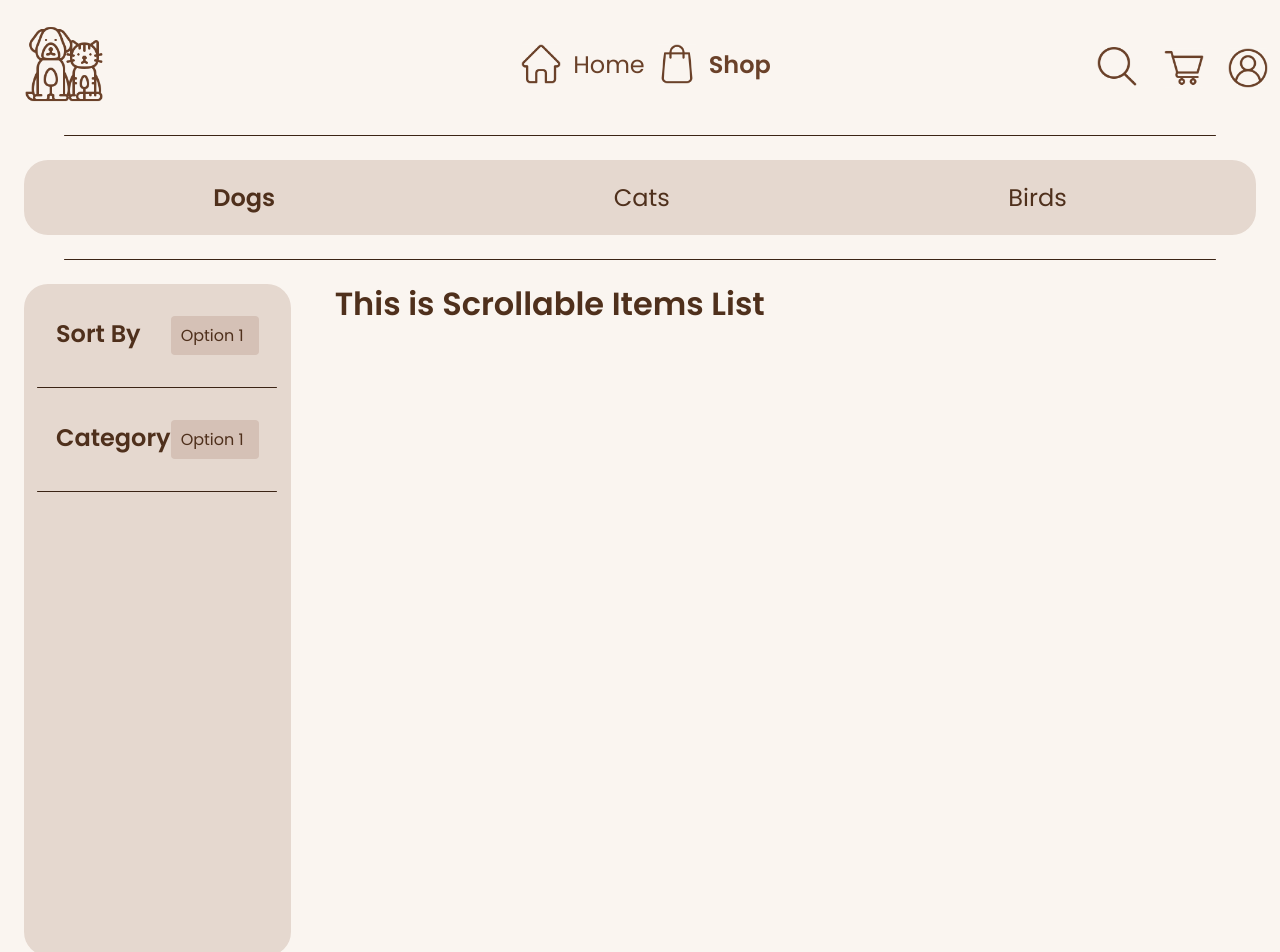
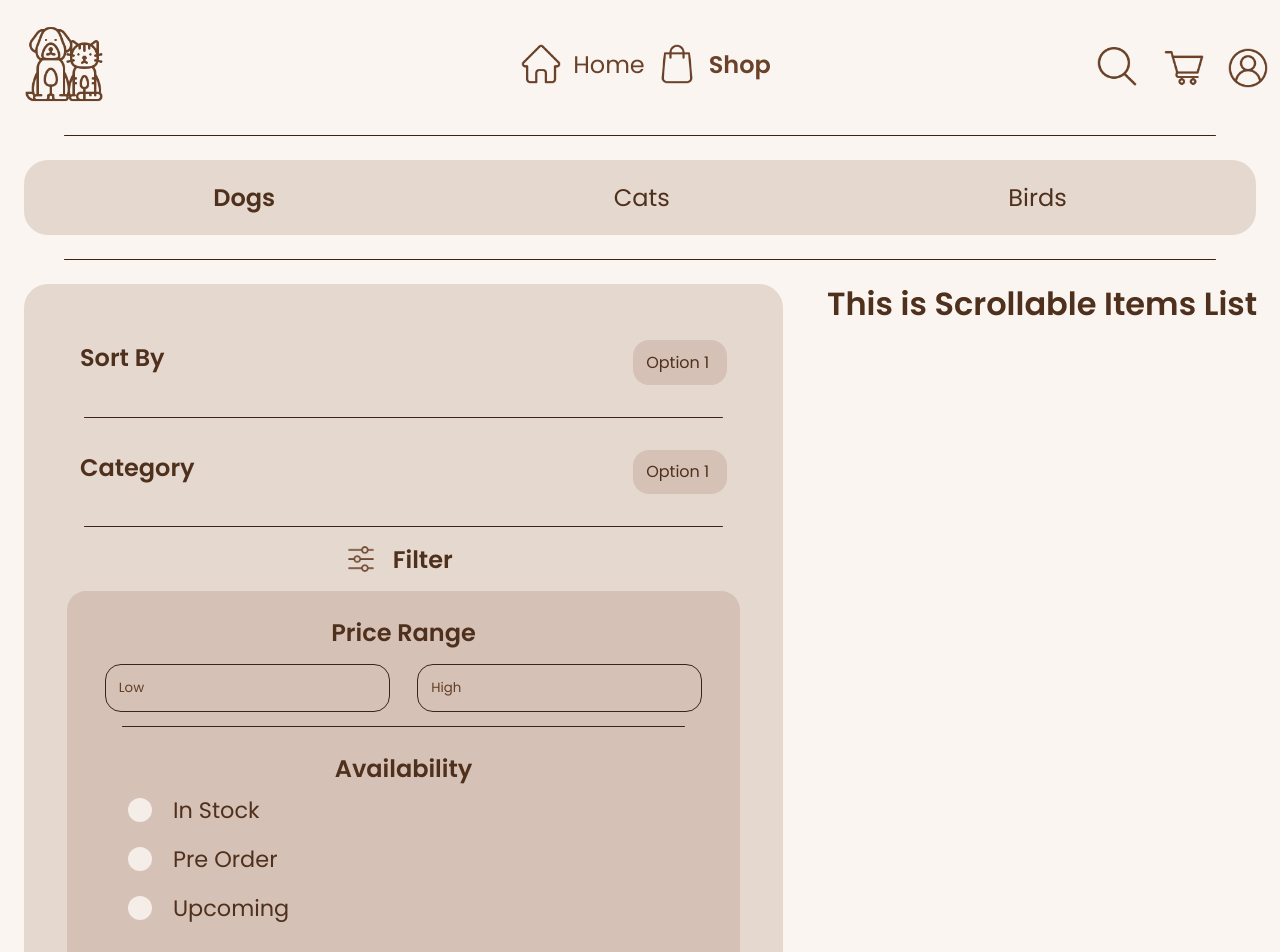
Before and after one commit to ImrulAnwar/Pet-Supplies-Frontend, a React (Vite) app: page /shop in a window 1280 px wide. Shown: the top 952 px of the page. Built offline with nearby package versions, Linux system fonts and the light colour scheme.

Commit message:
almost done left section shop

```diff
--- a/src/layouts/Dropdown/Dropdown.css
+++ b/src/layouts/Dropdown/Dropdown.css
@@ -12,9 +12,9 @@ select {
 
 /* Style the <select> element */
 select#dropdown {
-  padding: 10px;
-  font-size: 16px;
-  border-radius: 4px;
+  padding: 0.8em;
+  font-size: 1rem;
+  border-radius: 1em;
   background-color: var(--shade-8);
   /* Hide the dropdown arrow */
   -webkit-appearance: none; /* For Safari and newer versions of Chrome */
--- /dev/null
+++ b/src/pages/shop/components/FilterSection/FilterSection.css
@@ -0,0 +1,127 @@
+@import "../../../../colors.css";
+
+.filter-section,
+.filter-heading,
+.filter-heading img,
+.filter-heading h2,
+.price-range,
+.high-low,
+.price-range h2,
+.high-low input,
+.availability,
+.availability h2,
+.check-boxes,
+.check-boxes label {
+  background: none;
+}
+
+.filter-heading {
+  display: flex;
+  align-items: center;
+  justify-content: center;
+  position: relative;
+  left: -0.8em;
+}
+
+.high-low {
+  display: flex;
+  justify-content: space-around;
+}
+
+.price-range,
+.availability {
+  display: flex;
+  align-items: center;
+  flex-direction: column;
+  justify-content: center;
+}
+
+.availability {
+  margin: 1.5em;
+}
+
+.filter-heading img {
+  scale: 0.4;
+}
+
+.filter-box {
+  /* remove height later */
+  height: auto;
+  padding: 1.5em;
+  border-radius: 1.2em;
+  margin: 0em 1.2em;
+  width: auto;
+  background: var(--shade-8);
+}
+
+.high-low input {
+  border: 1px solid var(--shade-14);
+  padding: 1em;
+  border-radius: 1.2em;
+  margin: 1em;
+  color: var(--shade-11);
+}
+
+.high-low input::placeholder {
+  color: var(--shade-16); /* Replace --your-color with your desired color */
+}
+
+.check-boxes {
+  display: flex;
+  flex-direction: column;
+  width: 100%;
+}
+
+.check-boxes label {
+  display: flex;
+  justify-content: flex-start;
+  font-size: 140%;
+  margin: 0.2em;
+  width: auto;
+  align-items: center;
+}
+
+.check-boxes label input {
+  margin: 0.6em;
+  appearance: none;
+  -webkit-appearance: none;
+  -moz-appearance: none;
+  cursor: pointer;
+  border: 2px solid var(--shade-2);
+  border-radius: 50%;
+  background-color: var(--shade-2);
+  outline: none;
+  height: 1.8em;
+  width: 1.8em;
+  position: relative;
+  margin-right: 1.6em;
+}
+
+.check-boxes label input:checked {
+  background-color: var(--shade-16);
+  border-color: var(--shade-16);
+}
+
+/* Styles when the checkbox is hovered */
+.check-boxes label input:hover {
+  border-color: var(--shade-16);
+}
+
+/* Add a custom tick sign using a pseudo-element */
+.check-boxes label input::after {
+  content: "";
+  position: absolute;
+  top: 40%;
+  left: 50%;
+  transform: translate(-50%, -50%) rotate(45deg);
+  width: 4px;
+  height: 8px;
+  border: solid var(--shade-2);
+  border-width: 0 2px 2px 0;
+  display: none;
+}
+
+/* Show the custom tick sign when the checkbox is checked */
+.check-boxes label input:checked::after {
+  display: block;
+}
--- /dev/null
+++ b/src/pages/shop/components/FilterSection/FilterSection.jsx
@@ -0,0 +1,46 @@
+import React from 'react'
+import './FilterSection.css'
+import filterIcon from '../../../../assets/icons/filter.png'
+import Line from '../../../../layouts/Line/Line';
+
+function FilterSection() {
+  return (
+    <div className='filter-section'>
+        <div className="filter-heading">
+            <img src={filterIcon} alt="filter" />
+            <h2>Filter</h2>
+        </div>
+
+        <div className='filter-box'>
+            <div className="price-range">
+              <h2>Price Range</h2>
+              <div className="high-low">
+                <input type="text" placeholder="Low" />
+                <input type="text" placeholder="High" />
+              </div>
+            </div>
+            <Line/>
+            <div className="availability">
+              <h2>Availability</h2>
+              <div className="check-boxes">
+                <label>
+                  <input type="checkbox" name="in-stock" />
+                  In Stock
+                </label>
+                <label>
+                  <input type="checkbox" name="pre-order" />
+                  Pre Order
+                </label>
+                <label>
+                  <input type="checkbox" name="upcoming" />
+                  Upcoming
+                </label>
+              </div>
+            </div>
+            <Line/>
+        </div>
+    </div>
+  );
+}
+
+export default FilterSection;
--- a/src/pages/shop/components/SortAndFilterSection/SortAndFilter.css
+++ b/src/pages/shop/components/SortAndFilterSection/SortAndFilter.css
@@ -3,11 +3,12 @@
 .left-shop {
   flex: 1;
   padding: 1.5em;
-  height: 90vh;
+  height: auto;
 }
 
 .left-box {
   background-color: var(--shade-5);
-  height: 100%;
+  height: auto;
+  padding: 1.5em;
   border-radius: 1.5em;
 }
--- a/src/pages/shop/components/SortAndFilterSection/SortAndFilter.jsx
+++ b/src/pages/shop/components/SortAndFilterSection/SortAndFilter.jsx
@@ -2,6 +2,7 @@ import React from 'react'
 import './SortAndFilter.css'
 import Dropdown from '../../../../layouts/Dropdown/Dropdown'
 import Line from '../../../../layouts/Line/Line'
+import FilterSection from '../FilterSection/FilterSection'
 const SortAndFilter = () => {
   const options = ['Option 1', 'Option 2', 'Option 3']
   const handleDropdownSelect = (selectedValue) => {
@@ -16,6 +17,7 @@ const SortAndFilter = () => {
           <Line/>
           <Dropdown text="Category" options={options} onSelect={handleDropdownSelect} />
           <Line/>
+          <FilterSection/>
       </div>
     </div>
   );
```
Also changed, not shown: src/assets/icons/filter.png (added).
